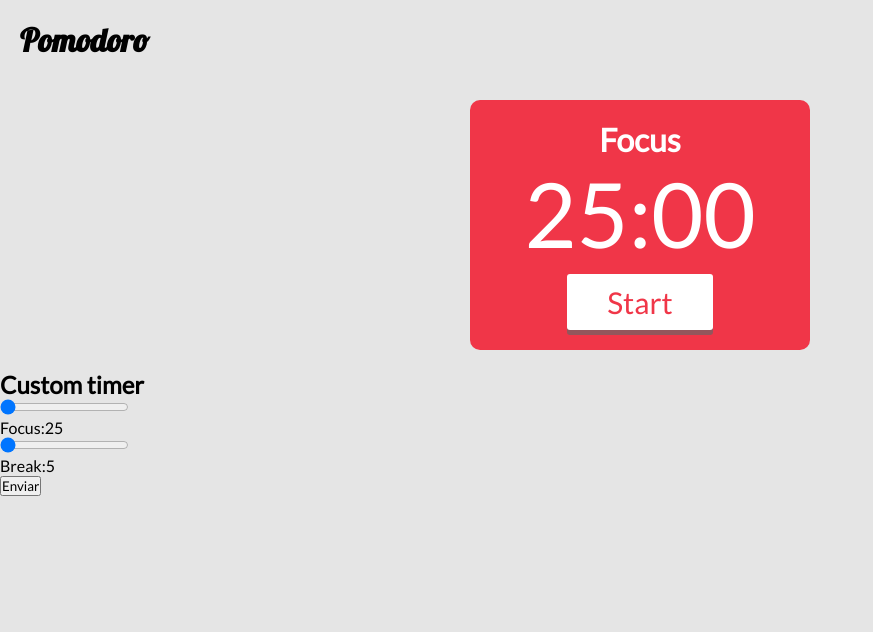
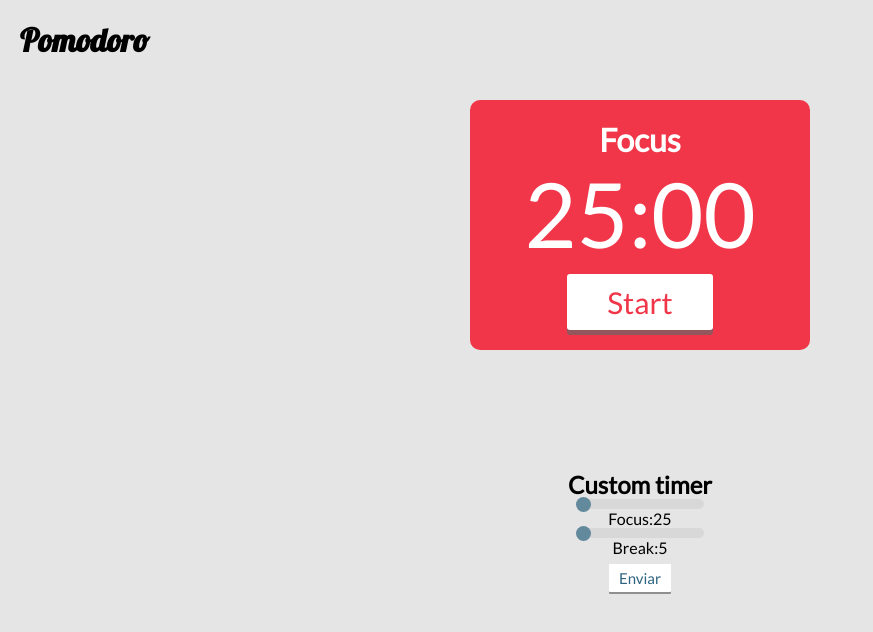
Before and after one commit to ggbtunga/Pomodoro_timer, a React (Create React App) app: page / in a window 1280 px wide. Shown: the top 632 px of the page, without its empty margins (0-873 px from the left). Built offline with nearby package versions, Linux system fonts and the light colour scheme.

Commit message:
added sliders style

```diff
--- a/src/App.css
+++ b/src/App.css
@@ -71,3 +71,52 @@ button:hover{
 button:active{
     transform: translateY(3px);
 }
+
+.slider{
+    margin-top: 100px;
+    display: flex;
+    justify-content: center;
+    align-items: center;
+    flex-direction: column;
+}
+.slider input{
+  appearance: none;
+  width: 10%;
+  height: 10px;
+  border-radius: 5px;
+  background: #d3d3d3;
+  outline: none;
+  opacity: 0.7;
+  -webkit-transition: .2s;
+  transition: opacity .2s;
+}
+.slider input:hover{
+    opacity: 1;
+}
+.slider input::-webkit-slider-thumb {
+    -webkit-appearance: none;
+    appearance: none;
+    width: 15px;
+    height: 15px;
+    border-radius: 50%;
+    background: #2d6380;
+    cursor: pointer;
+}
+.slider input::-moz-range-thumb {
+    width: 25px;
+    height: 25px;
+    border-radius: 50%;
+    background: #2d6380;
+    cursor: pointer;
+}
+
+.sliderButton{
+    margin-top: 7px;
+    padding: 5px 10px;
+    font-size: 15px;
+    color: #2d6380;
+    background-color: white;
+    border-style: none;
+    border-radius: 1px;
+    box-shadow: 0 2px rgba(102,102,102,0.671);
+}
--- a/src/App.js
+++ b/src/App.js
@@ -17,8 +17,8 @@ function App() {
     <div>
       <h1 className="titleName">Pomodoro</h1>
       <Painel focusTime={focusTime}/>
-      <h2>Custom timer</h2>
-      <div>
+      <div className="slider">
+        <h2>Custom timer</h2>
         <input
           id="focusTime"
           type="range"
@@ -39,7 +39,7 @@ function App() {
           onChange={(event) => setBreakTime(event.target.value)}
         />
         <p>Break:{breakTime/60}</p>
-        <button onClick={handleSubmit}>Enviar</button>
+        <button className="sliderButton" onClick={handleSubmit}>Enviar</button>
       </div>
     </div>
   )
```
